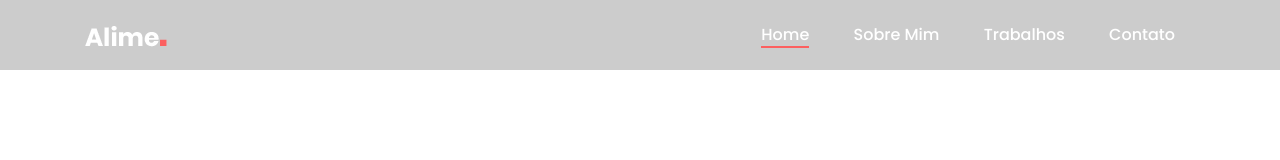
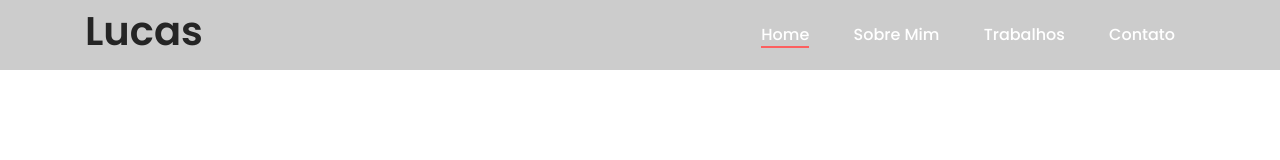
Before and after one commit to lucasrbueno/lucasrbueno.github.io, a plain HTML site: page index.html in a window 1280 px wide. Drawn offline with Linux system fonts and the light colour scheme.

Commit message:
Name change

```diff
--- a/index.html
+++ b/index.html
@@ -12,9 +12,9 @@
             <div class="main-header-area">
                 <div class="classy-nav-container breakpoint-off">
                     <div class="container">
-                        <nav class="classy-navbar justify-content-between" id="alimeNav">
+                        <nav class="classy-navbar justify-content-between" id="portNav">
 
-                            <a class="nav-brand" href="./index.html"><img src="./img/core-img/logo.png" alt=""></a>
+                            <a class="nav-brand" href="./index.html"><h1>Lucas</h1></a>
 
                             <div class="classy-navbar-toggler">
                                 <span class="navbarToggler"><span></span><span></span><span></span></span>
```
